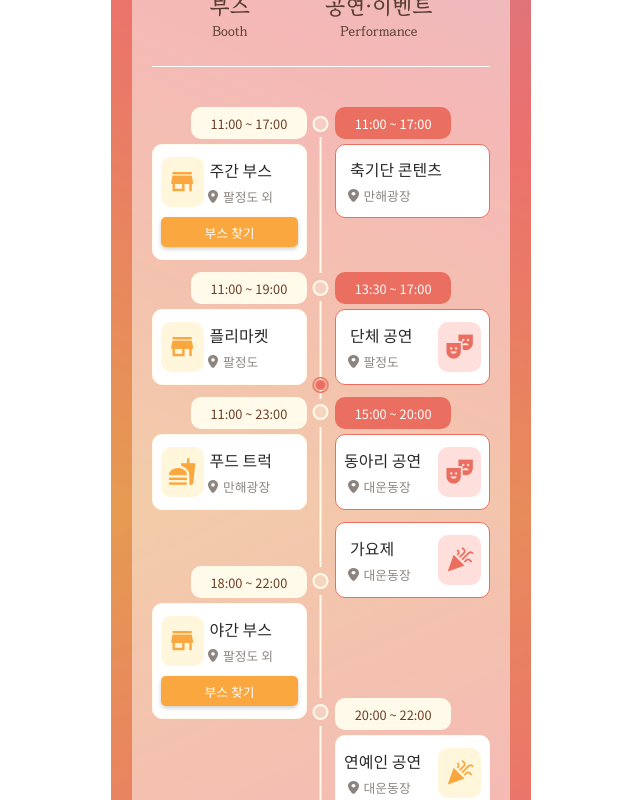
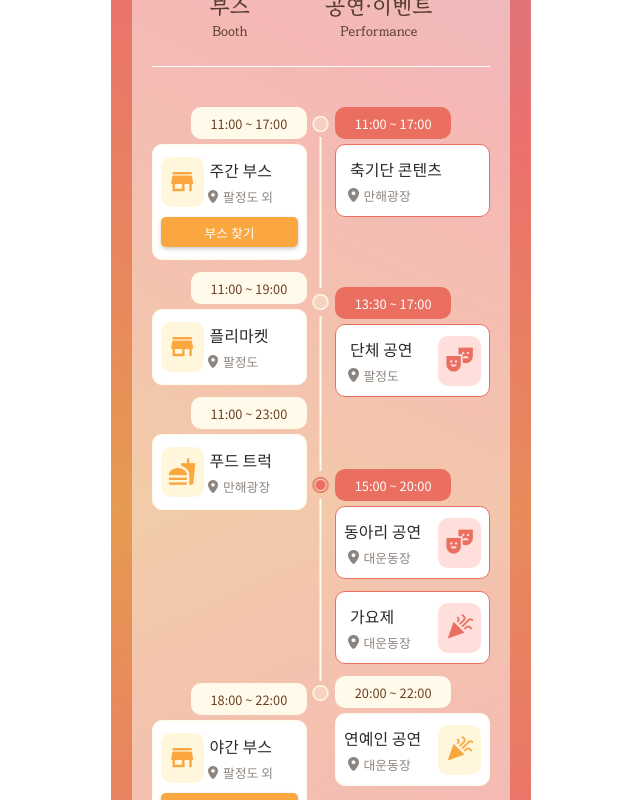
Before and after one commit to ZZZINU/2023_fall_festival_front, a React (Vite) app: page /timeLine in a window 1280 px wide. Shown: the part 400-1200 px from the top of the page, without its empty margins (319-959 px from the left). Built offline with nearby package versions, Linux system fonts and the light colour scheme; a web font is replaced by a local one.

Commit message:
✨ Feat: 타임테이블 미디어쿼리 반영

```diff
--- a/src/components/timeLine/TimeTableSection.jsx
+++ b/src/components/timeLine/TimeTableSection.jsx
@@ -12,15 +12,58 @@ export const TimeTableSection = ({
   currentTime,
   festivalDate
 }) => {
-
-  // 축제 시작 시간과 현재 시간의 차이 -----------------------------
-  const startTime = new Date(`2023-10-${festivalDate} 11:00`);
-  const timeDifference = currentTime - startTime;
-
-  const timePercent = timeDifference / (1000 * 60); // 분 단위
-
-  // 접속일자와 축제 일정 일치 확인 --------------------------------------
   const isFestivalDay = () => currentTime.getDate() === festivalDate;
+  const boothTime = [
+    {
+      id: 1,
+      startTime: "11:00",
+      endTime: "17:00",
+      top: ""
+    },
+    {
+      id: 2,
+      startTime: "11:00",
+      endTime: "19:00",
+      top: ""
+    },
+    {
+      id: 3,
+      startTime: "11:00",
+      endTime: "23:00",
+      top: ""
+    },
+    {
+      id: 4,
+      startTime: "18:00",
+      endTime: "22:00",
+      top: "173px"
+    }
+  ];
+  const performanceTime = [
+    {
+      id: 1,
+      startTime: "11:00",
+      endTime: "17:00",
+      top: ""
+    },
+    {
+      id: 2,
+      startTime: "13:30",
+      endTime: "17:00",
+      top: "70px"
+    },
+    {
+      id: 3,
+      startTime: festivalDate === 11 ? "15:00" : "14:30",
+      endTime: "20:00",
+      top: "72px"
+    },
+    {
+      id: 4,
+      startTime: "20:00",
+      endTime: "22:00",
+    }
+  ];
 
   return (
     <S.TimeTableWrapper>
@@ -40,76 +83,34 @@ export const TimeTableSection = ({
       <S.BoothDetailSection>
         <RealtimeStroke
           isFestivalDay={isFestivalDay}
-          timePercent={timePercent}
+          currentTime={currentTime}
         />
         <S.BoothLeft>
+          {boothTime.map(booth => (
             <BoothTime
+              key={booth.id}
               realtimeList={realtimeList}
               boothData={boothData}
-            startTime="11:00"
-            endTime="17:00"
+              startTime={booth.startTime}
+              endTime={booth.endTime}
+              top={booth.top}
             />
-          <BoothTime
-            realtimeList={realtimeList}
-            boothData={boothData}
-            startTime="11:00"
-            endTime="19:00"
-          />
-          <BoothTime
-            realtimeList={realtimeList}
-            boothData={boothData}
-            startTime="11:00"
-            endTime="23:00"
-          />
-          <BoothTime
-            realtimeList={realtimeList}
-            boothData={boothData}
-            startTime="18:00"
-            endTime="22:00"
-            top="56px"
-          />
+          ))}
         </S.BoothLeft>
 
         <S.BoothRight>
+          {performanceTime.map(performance => (
             <PerfomanceTime
+              key={performance.id}
               realtimeList={realtimeList}
               currentTime={currentTime}
               isFestivalDay={isFestivalDay}
               PerfomanceData={PerfomanceData}
-            startTime="11:00"
-            endTime="17:00"
-            timePercent={timePercent}
+              startTime={performance.startTime}
+              endTime={performance.endTime}
+              top={performance.top}
             />
-          <PerfomanceTime
-            realtimeList={realtimeList}
-            currentTime={currentTime}
-            isFestivalDay={isFestivalDay}
-            PerfomanceData={PerfomanceData}
-            startTime="13:30"
-            endTime="17:00"
-            timePercent={timePercent}
-            top="54px"
-          />
-          <PerfomanceTime
-            realtimeList={realtimeList}
-            currentTime={currentTime}
-            isFestivalDay={isFestivalDay}
-            PerfomanceData={PerfomanceData}
-            startTime={festivalDate === 11 ? "15:00" : "14:30"}
-            endTime="20:00"
-            timePercent={timePercent}
-            top={festivalDate === 11 ? "" : ""}
-          />
-          <PerfomanceTime
-            realtimeList={realtimeList}
-            currentTime={currentTime}
-            isFestivalDay={isFestivalDay}
-            PerfomanceData={PerfomanceData}
-            startTime="20:00"
-            endTime="22:00"
-            timePercent={timePercent}
-            top="100px"
-          />
+          ))}
         </S.BoothRight>
       </S.BoothDetailSection>
     </S.TimeTableWrapper>
--- a/src/components/timeLine/boothCard/PerfomanceCard.jsx
+++ b/src/components/timeLine/boothCard/PerfomanceCard.jsx
@@ -10,7 +10,7 @@ export const PerfomanceCard = ({ booth, realtimeList }) => {
         <S.BoothTxt>
           <S.PerfomanceTitle
             islong={
-              booth.title == "동아리 공연" || booth.title == "연예인 공연"
+              booth.title == "동아리 공연" || booth.title == "연예인 공연"|| booth.title == "백상 응원단"
                 ? "0px"
                 : "6px"
             }
--- a/src/components/timeLine/boothCard/style.jsx
+++ b/src/components/timeLine/boothCard/style.jsx
@@ -12,9 +12,13 @@ export const BoothWhiteBox = styled.div`
   border: 1px solid ${props => (props.isnow == "true" ? "#EA6F60" : "#FFFAEA")};
   margin-bottom: 12px;
   padding: 12px 8px;
+  @media (max-width: 375px) {
+    font-size: 0.9rem;
+  }
 `;
 export const PerformanceWhiteBox = styled(BoothWhiteBox)`
   margin-left: auto;
+  height: 73px;
 `;
 export const BoothCardWrapper = styled.div`
   display: flex;
@@ -43,7 +47,6 @@ export const BoothTitle = styled.div`
   color: #282828;
 `;
 export const PerfomanceTitle = styled(BoothTitle)`
-  /* padding: 0 4px; */
   padding-left: ${props => props.islong};
   padding-right: ${props => props.islong};
 `;
@@ -60,6 +63,9 @@ export const BoothPlace = styled.div`
     object-fit: contain;
     height: 14px;
   }
+  @media (max-width: 375px) {
+    font-size: 0.7rem;
+  }
 `;
 export const BoothBtn = styled.div`
   display: flex;
--- a/src/components/timeLine/realtimeBar/style.jsx
+++ b/src/components/timeLine/realtimeBar/style.jsx
@@ -1,4 +1,4 @@
-import {styled,keyframes}  from "styled-components";
+import { styled, keyframes } from "styled-components";
 
 const slideUpAnimation = keyframes`
     /* 0% {
@@ -42,11 +42,19 @@ export const TimeTableNav = styled.div`
   color: #fff;
   font-size: 0.8rem;
   font-weight: 400;
+
+  @media (max-width: 375px) {
+    font-size: 0.7rem;
+  }
 `;
 export const TimeTableMainTxt = styled.div`
   font-family: "Dongguk";
   font-size: 1rem;
   animation: ${slideUpAnimation} 3s ease-in-out infinite;
+
+  @media (max-width: 375px) {
+    font-size: 0.8rem;
+  }
 `;
 export const TimeTableSubTxt = styled.div`
   position: absolute;
@@ -58,6 +66,10 @@ export const TimeTableSubTxt = styled.div`
   animation: ${slideUpAnimation} 3s ease-in-out infinite;
   img {
     height: 30px;
+
+    @media (max-width: 375px) {
+      height: 25px;
+    }
   }
 `;
 export const TimeTableSubTxt2 = styled.div`
--- a/src/components/timeLine/realtimeStroke/RealtimeStroke.jsx
+++ b/src/components/timeLine/realtimeStroke/RealtimeStroke.jsx
@@ -1,39 +1,61 @@
-import React from 'react'
-import * as S from "./style"
+import React from "react";
+import * as S from "./style";
 
-export default function RealtimeStroke({ isFestivalDay, timePercent }) {
-  // 시간 바에서 현재 위치 계산 -----------------------------
-  let imagePosition = 0;
-  if (timePercent >= 0 && timePercent < 660) {
-    // 11:00 이후부터 22:00 이전까지
-    imagePosition = `${(timePercent / 660) * 100 - 2.3}%`;
-  } else if (timePercent < 0) {
-    // 11:00 이전
-    imagePosition = 0;
-  } else {
-    // 22:00 이후
-    imagePosition = "98%";//오차 수정
-  }
-console.log(imagePosition);
+export default function RealtimeStroke({ isFestivalDay, currentTime }) {
+  const isCurrentTime = () => {
+    const hours = currentTime.getHours();
+    const minutes = currentTime.getMinutes();
+
+    if (
+      isFestivalDay() &&
+      hours >= 11 &&
+      (hours < 13 || (hours === 13 && minutes < 30))
+    ) {
+      return 11;
+    } else if (isFestivalDay() && hours >= 13 && hours < 15) {
+      return 13;
+    } else if (isFestivalDay() && hours >= 15 && hours < 20) {
+      return 15;
+    } else if (isFestivalDay() && hours >= 20 && hours < 22) {
+      return 20;
+    }
+
+    return null;
+  };
+
   return (
     <S.TimeStroke>
       <S.Stroke1 />
       <S.Stroke2 />
       <S.Stroke3 />
-      <S.Stroke4 />
-      <S.Stroke5 />
-      {isFestivalDay() && (
-        <S.TimeNow
-          src="/timetable/realtime.png"
-          style={{ top: imagePosition }}
-        />
-      )}
-      <S.TimeStart />
-      <S.Time13Mid />
-      <S.Time15Mid />
-      <S.Time18Mid />
-      <S.Time20Mid />
-      <S.TimeEnd />
+      <S.TimeStart
+        src={
+          isCurrentTime() === 11
+            ? "/timetable/realtime.png"
+            : "/timetable/timetable_mark.png"
+        }
+      />
+      <S.Time13Mid
+        src={
+          isCurrentTime() === 13
+            ? "/timetable/realtime.png"
+            : "/timetable/timetable_mark.png"
+        }
+      />
+      <S.Time15Mid
+        src={
+          isCurrentTime() === 15
+            ? "/timetable/realtime.png"
+            : "/timetable/timetable_mark.png"
+        }
+      />
+      <S.Time20Mid
+        src={
+          isCurrentTime() === 20
+            ? "/timetable/realtime.png"
+            : "/timetable/timetable_mark.png"
+        }
+      />
     </S.TimeStroke>
   );
 }
--- a/src/components/timeLine/realtimeStroke/style.jsx
+++ b/src/components/timeLine/realtimeStroke/style.jsx
@@ -17,53 +17,28 @@ export const TimeStroke = styled.div`
 export const Stroke1 = styled.div`
   transform: translateX(-50%);
   width: 1px;
-  height: 136px;
+  height: 151px;
   border: 1px solid #fffaea;
   margin-bottom: 28px;
 `;
 export const Stroke2 = styled(Stroke1)`
-  height: 98px;
+  height: 155px;
 `;
 export const Stroke3 = styled(Stroke1)`
-  height: 140px;
+  height: 182px;
 `;
-export const Stroke4 = styled(Stroke1)`
-  height: 103px;
-`;
-export const Stroke5 = styled(Stroke1)`
-  height: 105px;
-  margin-bottom:16px;
-`;
-export const TimeStart = styled.div`
+export const TimeStart = styled.img`
   position: absolute;
   top: -16px;
   left: -8px;
-
   width: 16px;
-  height: 16px;
-  border: 2px solid #fffaea;
-  background-color: rgba(255, 250, 234, 0.3);
-  border-radius: 40px;
 `;
 export const Time13Mid = styled(TimeStart)`
-  top: 20.5%;
+  top: 162px;
 `;
 export const Time15Mid = styled(TimeStart)`
-  top: 37.8%;
-`;
-export const Time18Mid = styled(TimeStart)`
-  top: 61.3%;
+  top: 345px;
 `;
 export const Time20Mid = styled(TimeStart)`
-  top: 79.5%;
+  top: 553px;
 `;
-export const TimeEnd = styled(TimeStart)`
-  top: 98%;
-`;
-export const TimeNow = styled.img`
-  position: absolute;
-  top: 30px;
-  left: -8px;
-
-  z-index: 10;
-`;
--- a/src/components/timeLine/timeSection/PerfomanceTime.jsx
+++ b/src/components/timeLine/timeSection/PerfomanceTime.jsx
@@ -11,7 +11,7 @@ export default function PerfomanceTime({
   top,
   currentTime
 }) {
-  console.log();
+
   const start = new Date(
     `${currentTime.getFullYear()}-${
       currentTime.getMonth() + 1
--- a/src/components/timeLine/timeSection/style.jsx
+++ b/src/components/timeLine/timeSection/style.jsx
@@ -11,6 +11,9 @@ export const BoothTimeSection = styled.div`
   width: 75%;
   height: 32px;
   margin: 10px 0 5px auto;
+  @media (max-width: 375px) {
+    font-size: 0.7rem;
+  }
 `;
 export const PerformTimeSection = styled(BoothTimeSection)`
   margin: 10px 0 5px 0;
```
Also changed, not shown: src/components/timeLine/style.jsx (+21 -1 lines), public/timetable/realtime.png, public/timetable/timetable_mark.png (added). Lines whose indentation alone changed are shown as unchanged.
